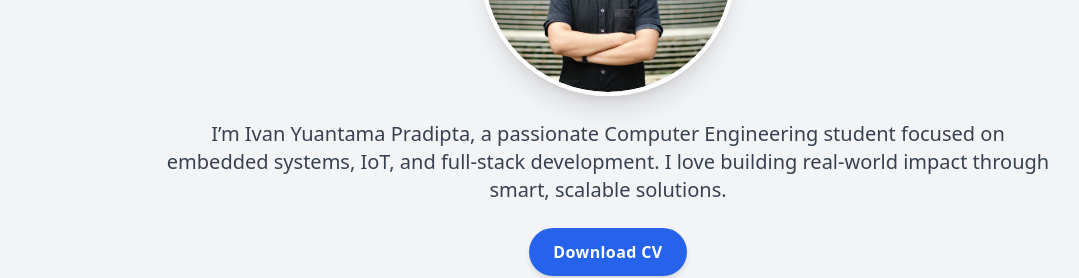
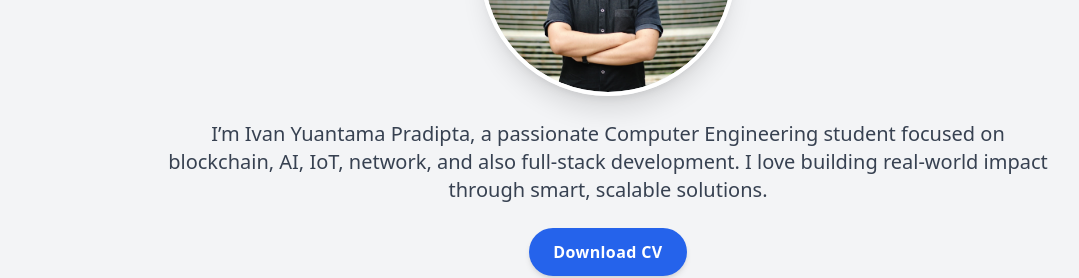
Before and after one commit to IvanYuantama/PortoWeb, a React (Vite) app in the folder Frontend/: page /home in a window 1280 px wide. Shown: the part 1040-1318 px from the top of the page, without its empty margins (32-1111 px from the left). Built offline with nearby package versions, Linux system fonts and the light colour scheme.

Commit message:
Update MainPage.jsx

```diff
--- a/Frontend/src/components/MainPage.jsx
+++ b/Frontend/src/components/MainPage.jsx
@@ -157,7 +157,7 @@ const MainPage = () => {
 
             {/* Teks intro */}
             <p className="text-lg md:text-xl text-gray-700 dark:text-gray-300 leading-relaxed mb-6 transition-opacity duration-700">
-              I’m Ivan Yuantama Pradipta, a passionate Computer Engineering student focused on embedded systems, IoT, and full-stack development. I love building real-world impact through smart, scalable solutions.
+              I’m Ivan Yuantama Pradipta, a passionate Computer Engineering student focused on blockchain, AI, IoT, network, and also full-stack development. I love building real-world impact through smart, scalable solutions.
             </p>
 
             {/* Tombol Download CV */}
```
